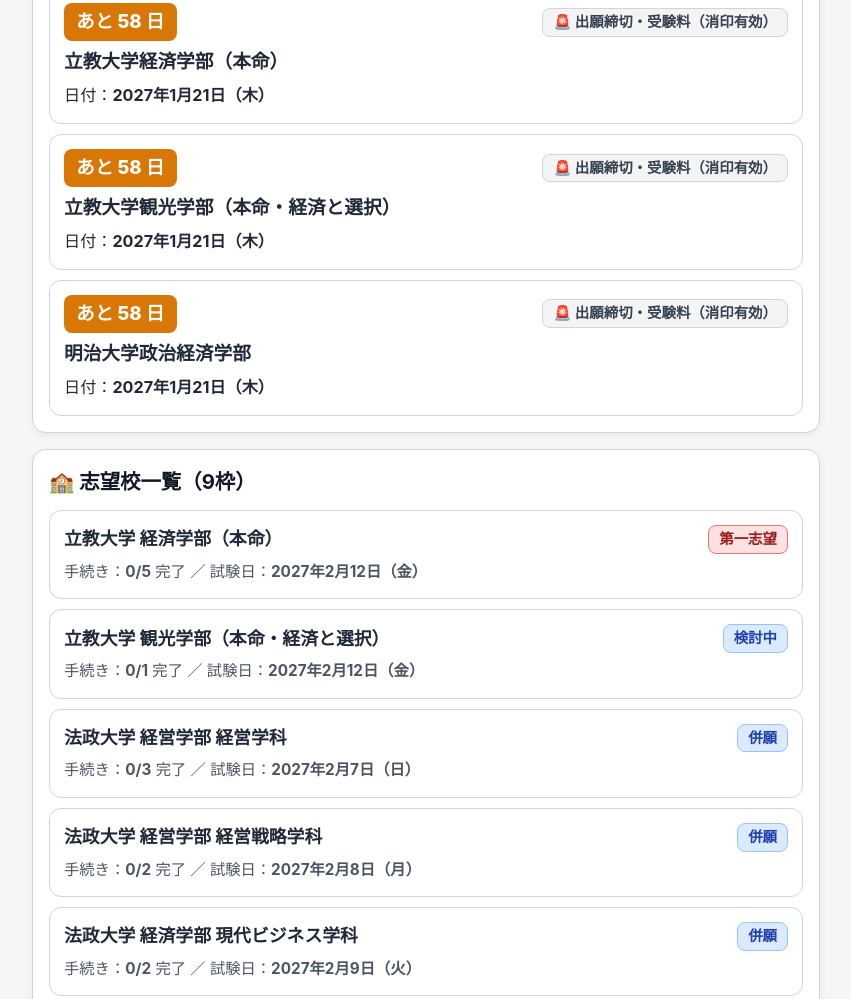
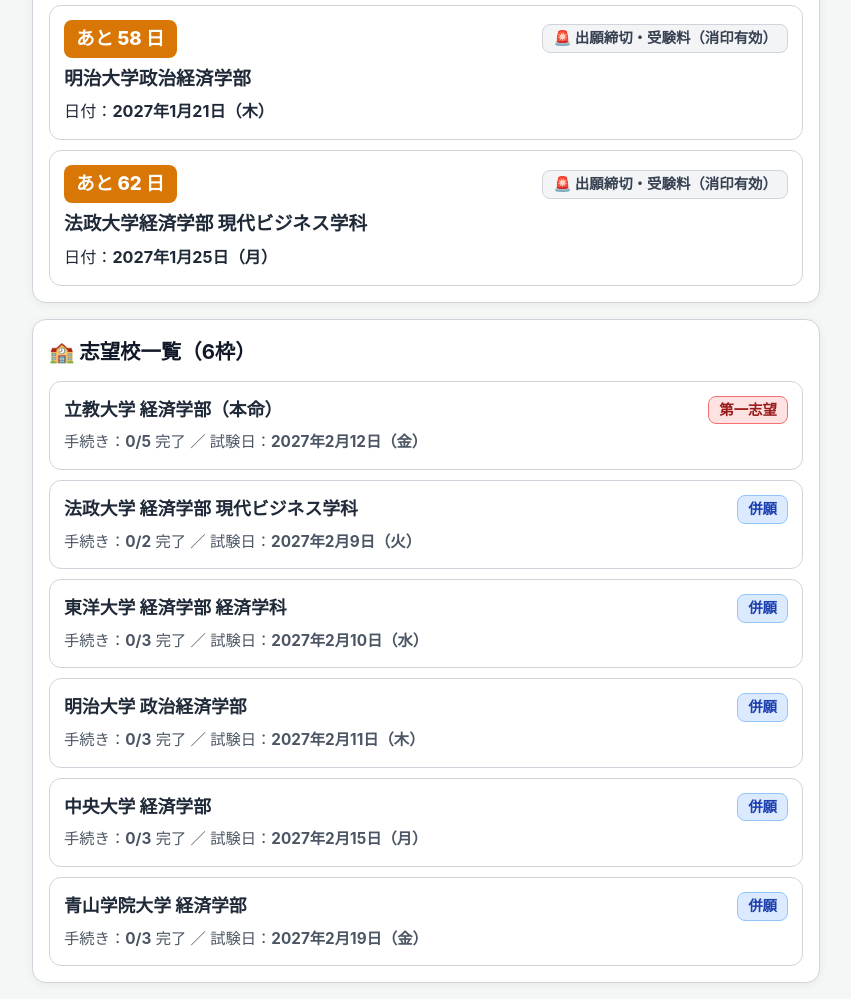
Before and after one commit to Rikako777/juken-support-2027, a plain HTML site: page index.html in a window 1280 px wide. Shown: the part 850-1849 px from the top of the page, without its empty margins (214-1065 px from the left). Drawn offline with Linux system fonts and the light colour scheme.

Commit message:
Fix: schools to latest 6, mark unverified fees

```diff
--- a/index.html
+++ b/index.html
@@ -198,9 +198,9 @@
 
   <script>
     const INITIAL_MOMO_DATA = {
-      version: "1.1",
+      version: "1.2",
       targetYear: "2027年度入試",
-      updatedAt: "2026-11-24T17:25:00.000Z",
+      updatedAt: "2026-11-24T09:02:00.000Z",
       schools: [
         {
           id: "rikkyo_econ_2027",
@@ -217,58 +217,11 @@
             lastChecked: "2026-11-24"
           },
           tasks: [
-            { id: "t_rikkyo_1", title: "経済学部・観光学部のどちらを受けるか（日を分けて両方受けるか）を決める。試験日は2/6・8・9・12・13から選べる（要項で確認）", done: false },
+            { id: "t_rikkyo_1", title: "受ける試験日を要項で最終確認する（現在は2/12で登録中）", done: false },
             { id: "t_rikkyo_2", title: "高校へ調査書の発行を依頼する", done: false },
-            { id: "t_rikkyo_3", title: "ネット出願登録・選考料＋サービス利用料（計36,100円）支払い（1/21締切）", done: false },
+            { id: "t_rikkyo_3", title: "ネット出願登録・選考料＋サービス利用料（計36,100円）支払い（1/21締切）※金額は未確認", done: false },
             { id: "t_rikkyo_4", title: "必要書類を郵送する（1/21締切）", done: false },
-            { id: "t_rikkyo_5", title: "合格後：入学手続納入（787,250円・3/1締切／分納申請なら入学金20万円）", done: false }
-          ]
-        },
-        {
-          id: "rikkyo_tourism_2027",
-          note: "日程は、ベネッセの2027年度入試情報と一致しました。試験日は2/6・8・9・12・13の中から選ぶ形のため、受ける日は要項で確認してください。",
-          university: "立教大学",
-          faculty: "観光学部（本命・経済と選択）",
-          examType: "一般選抜",
-          priority: "検討中",
-          dates: { appStart: "2027-01-06", appEnd: "2027-01-21", appEndType: "消印有効", feeDeadline: "2027-01-21", examDate: "2027-02-12", resultDate: "2027-02-20", enrollmentDeadline: "2027-03-01" },
-          links: {
-            guidelineUrl: "https://www.rikkyo.ac.jp/admissions/undergraduate/generalguideline/mknpps0000010kwl-att/mknpps000005bupg.pdf",
-            applicationUrl: "https://www.rikkyo.ac.jp/admissions/faq/admissions01.html",
-            scheduleUrl: "https://manabi.benesse.ne.jp/daigaku/school/3322/nyushi/gokaku-happyo/",
-            lastChecked: "2026-11-24"
-          },
-          tasks: [
-            { id: "t_rikkyo_t1", title: "※経済学部と同じ2/12にしているため重複表示。日を分ければ両方受けられる可能性あり（要項で確認）。不要なら削除", done: false }
-          ]
-        },
-        {
-          id: "hosei_mgmt1_2027",
-          note: "日程は、ベネッセの2027年度入試情報と一致しました。",
-          university: "法政大学",
-          faculty: "経営学部 経営学科",
-          examType: "一般選抜（A方式Ⅰ）",
-          priority: "併願",
-          dates: { appStart: "2027-01-07", appEnd: "2027-01-25", appEndType: "消印有効", feeDeadline: "2027-01-25", examDate: "2027-02-07", resultDate: "2027-02-18", enrollmentDeadline: "2027-02-24" },
-          links: { guidelineUrl: "https://nyushi.hosei.ac.jp/nyushi/seido/a/", applicationUrl: "", scheduleUrl: "https://manabi.benesse.ne.jp/daigaku/school/3311/nyushi/gokaku-happyo/", lastChecked: "2026-11-24" },
-          tasks: [
-            { id: "t_hosei1_1", title: "ネット出願・受験料35,000円支払い（1/25締切）", done: false },
-            { id: "t_hosei1_2", title: "調査書・出願書類の郵送（1/25締切）", done: false },
-            { id: "t_hosei1_3", title: "【立教・明治不合格時のみ】2/24までに入学金240,000円でキープ検討", done: false }
-          ]
-        },
-        {
-          id: "hosei_mgmt2_2027",
-          note: "日程は、ベネッセの2027年度入試情報と一致しました。",
-          university: "法政大学",
-          faculty: "経営学部 経営戦略学科",
-          examType: "一般選抜（A方式Ⅱ）",
-          priority: "併願",
-          dates: { appStart: "2027-01-07", appEnd: "2027-01-25", appEndType: "消印有効", feeDeadline: "2027-01-25", examDate: "2027-02-08", resultDate: "2027-02-18", enrollmentDeadline: "2027-02-24" },
-          links: { guidelineUrl: "https://nyushi.hosei.ac.jp/nyushi/seido/a/", applicationUrl: "", scheduleUrl: "https://manabi.benesse.ne.jp/daigaku/school/3311/nyushi/gokaku-happyo/", lastChecked: "2026-11-24" },
-          tasks: [
-            { id: "t_hosei2_1", title: "ネット出願・受験料35,000円支払い（1/25締切）", done: false },
-            { id: "t_hosei2_2", title: "調査書・出願書類の郵送（1/25締切）", done: false }
+            { id: "t_rikkyo_5", title: "合格後：入学手続納入（787,250円・3/1締切／分納申請なら入学金20万円）※金額は未確認", done: false }
           ]
         },
         {
@@ -287,7 +240,7 @@
         },
         {
           id: "toyo_econ_2027",
-          note: "出願・発表・手続の日は、河合塾の2027年度情報と一致しました。前期の試験日は2/8〜2/11のどれかで、2/10は要確認です。",
+          note: "出願・発表・手続の日は、河合塾の2027年度情報と一致しました。試験日は2/10で登録済み（最終確認は要項・受験票で）。",
           university: "東洋大学",
           faculty: "経済学部 経済学科",
           examType: "一般選抜（前期）",
@@ -297,7 +250,7 @@
           tasks: [
             { id: "t_toyo_1", title: "ネット出願・受験料35,000円支払い（1/28締切）", done: false },
             { id: "t_toyo_2", title: "調査書・出願書類の郵送（1/28締切）", done: false },
-            { id: "t_toyo_3", title: "【立教・明治不合格時のみ】2/26までに入学金250,000円でキープ検討", done: false }
+            { id: "t_toyo_3", title: "【立教・明治不合格時のみ】2/26までに入学金250,000円でキープ検討※金額は未確認", done: false }
           ]
         },
         {
@@ -312,7 +265,7 @@
           tasks: [
             { id: "t_meiji_1", title: "ネット出願・受験料35,000円支払い（1/21締切）", done: false },
             { id: "t_meiji_2", title: "調査書・出願書類の郵送（1/21締切）", done: false },
-            { id: "t_meiji_3", title: "【合格時・立教結果待ち】3/4までに入学金200,000円のみで延納手続き可能（第二次締切3/25）", done: false }
+            { id: "t_meiji_3", title: "【合格時・立教結果待ち】3/4までに入学金200,000円のみで延納手続き可能（第二次締切3/25）※金額は未確認", done: false }
           ]
         },
         {
@@ -325,10 +278,9 @@
           dates: { appStart: "2027-01-06", appEnd: "2027-01-25", appEndType: "消印有効", feeDeadline: "2027-01-25", examDate: "2027-02-15", resultDate: "2027-02-25", enrollmentDeadline: "2027-03-04" },
           links: { guidelineUrl: "https://www.chuo-u.ac.jp/connect/admission/modification/", applicationUrl: "", scheduleUrl: "https://manabi.benesse.ne.jp/daigaku/school/3275/nyushi/gokaku-happyo/", lastChecked: "2026-11-24" },
           tasks: [
-            { id: "t_chuo_0", title: "学部別Ⅰ（2/14）とⅡ（2/15）のどちらを受けるか決める（2出願目以降の検定料は15,000円）", done: false },
             { id: "t_chuo_1", title: "ネット出願・受験料35,000円支払い（1/25締切）", done: false },
             { id: "t_chuo_2", title: "調査書・出願書類の郵送（1/25締切）", done: false },
-            { id: "t_chuo_3", title: "進学時：3/4までに入学手続金815,350円納入", done: false }
+            { id: "t_chuo_3", title: "進学時：3/4までに入学手続金815,350円納入※金額は未確認", done: false }
           ]
         },
         {
@@ -343,7 +295,7 @@
           tasks: [
             { id: "t_aoyama_1", title: "ネット出願・受験料35,000円支払い（1/20締切・全校で最初）", done: false },
             { id: "t_aoyama_2", title: "調査書・出願書類の郵送（1/20締切）", done: false },
-            { id: "t_aoyama_3", title: "進学時：3/5までに入学手続金714,100円納入", done: false }
+            { id: "t_aoyama_3", title: "進学時：3/5までに入学手続金714,100円納入※金額は未確認", done: false }
           ]
         }
       ]
```
